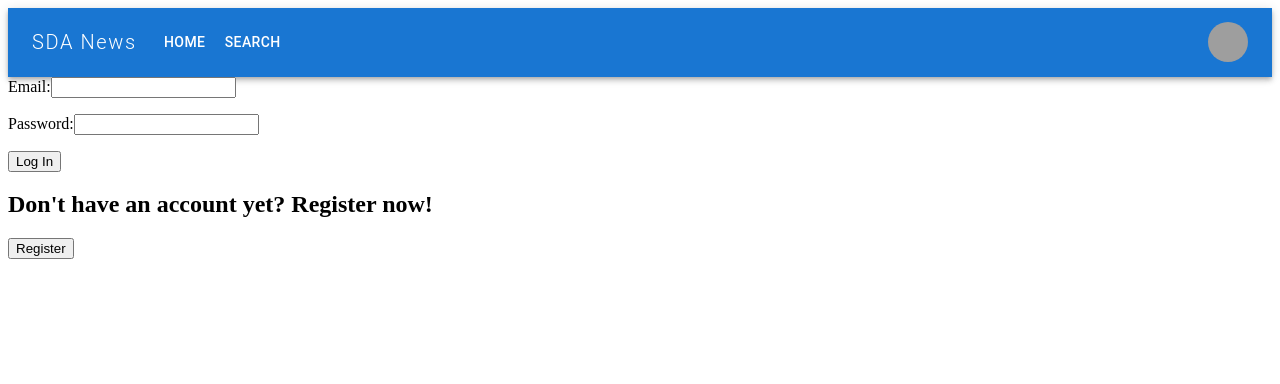
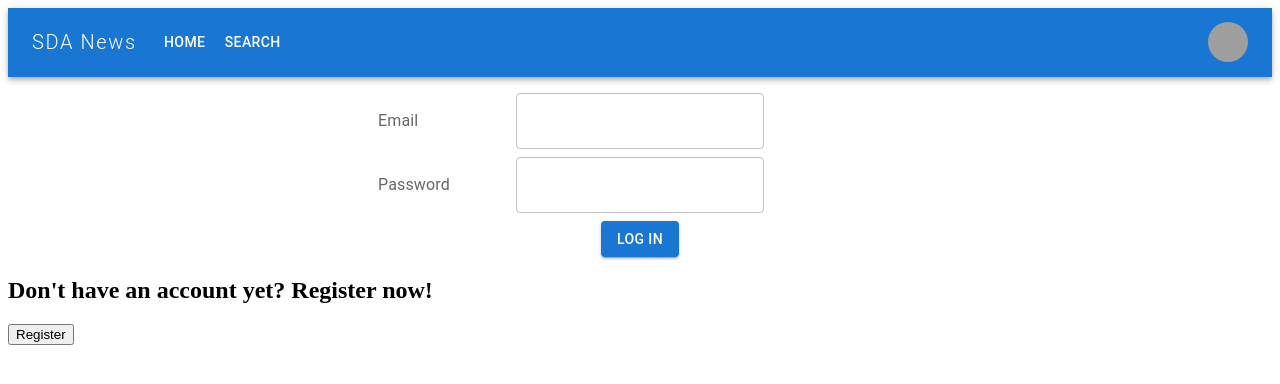
Before and after one commit to RafalZakrzewski84/first_react_app, a React (Create React App) app: page /login in a window 1280 px wide. Shown: the top 384 px of the page. Built offline with nearby package versions, Linux system fonts and the light colour scheme; grey boxes are pictures that could not be loaded.

Commit message:
styling login form

```diff
--- a/src/components/login/loginForm/LoginForm.js
+++ b/src/components/login/loginForm/LoginForm.js
@@ -1,7 +1,11 @@
 /** @format */
 
-import React from 'react';
 import { useForm } from 'react-hook-form';
+import * as React from 'react';
+import Box from '@mui/material/Box';
+import Container from '@mui/material/Container';
+import TextField from '@mui/material/TextField';
+import Button from '@mui/material/Button';
 
 function LoginFrom() {
 	//functions for handle form
@@ -17,20 +21,47 @@ function LoginFrom() {
 	};
 
 	return (
-		<form onSubmit={handleSubmit(submitHandler)}>
-			<label>
-				Email:
-				<input type='email' {...register('email', {required: true})} />
-				<p>{errors.email && "Email is required"}</p>
-			</label>
-			<label>
-				Password:
-				<input type='password' {...register('password', {required: true})} />
-				<p>{errors.password && "Password is required"}</p>
-			</label>
-			<button type='submit'>Log In</button>
-		</form>
+		<Container maxWidth="sm" align="center">
+			<Box sx={{ bgcolor: '#fff', my: 2 }}>
+				<form onSubmit={handleSubmit(submitHandler)}>
+					<TextField
+						type="email"
+						id="outlined-basic"
+						label="Email"
+						variant="outlined"
+						sx={{ display: 'block', mb: 1 }}
+						{...register('email', { required: true })}
+					/>
+					<TextField
+						type="password"
+						id="outlined-basic"
+						label="Password"
+						variant="outlined"
+						sx={{ display: 'block', mb: 1 }}
+						{...register('password', { required: true })}
+					/>
+					<Button variant="contained" type="submit">
+						Log in
+					</Button>
+				</form>
+			</Box>
+		</Container>
 	);
 }
 
 export default LoginFrom;
+
+//original code before styling
+// <form onSubmit={handleSubmit(submitHandler)}>
+// 	<label>
+// 		Email:
+// 		<input type='email' {...register('email', {required: true})} />
+// 		<p>{errors.email && "Email is required"}</p>
+// 	</label>
+// 	<label>
+// 		Password:
+// 		<input type='password' {...register('password', {required: true})} />
+// 		<p>{errors.password && "Password is required"}</p>
+// 	</label>
+// 	<button type='submit'>Log In</button>
+// </form>
```
